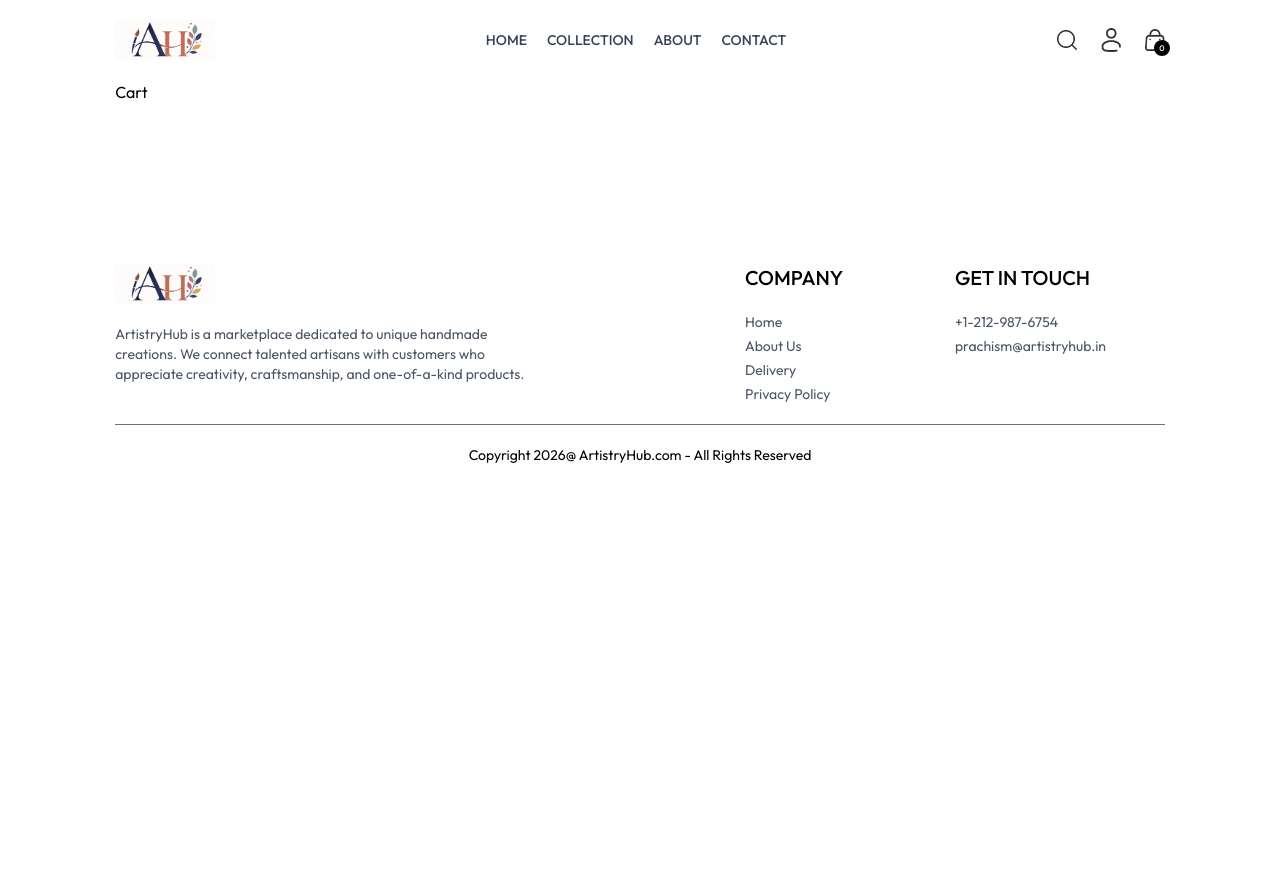
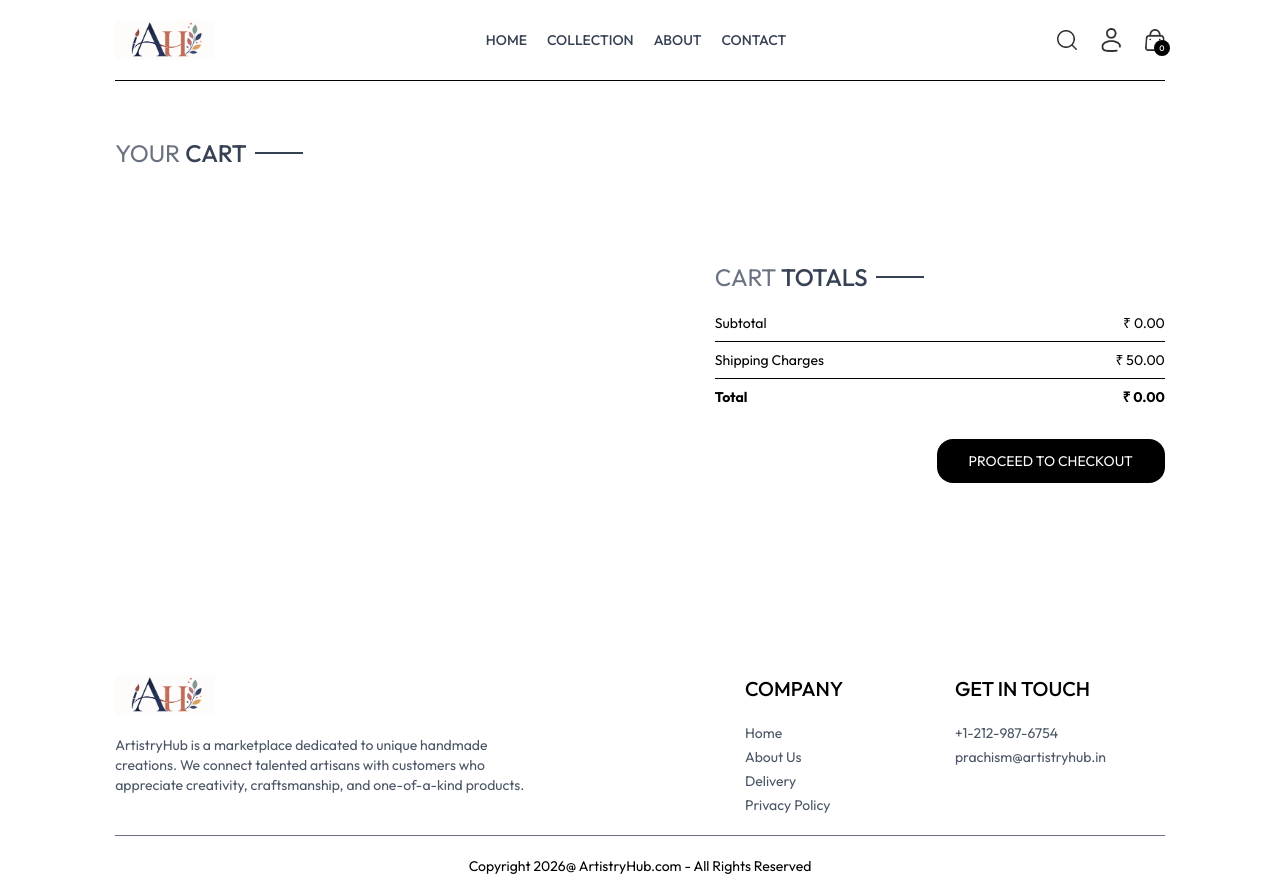
Before and after one commit to prachi93-web/ArtistryHub, a React (Vite) app in the folder frontend/: page /cart in a window 1280 px wide. Before the commit the page ends 800 px from the top, so only its background shows below. Built offline with nearby package versions, Linux system fonts and the light colour scheme.

Commit message:
add to cart functionality done

```diff
--- a/frontend/src/App.jsx
+++ b/frontend/src/App.jsx
@@ -12,10 +12,12 @@
 import PlaceOrder from './pages/PlaceOrder'
 import Footer from './components/Footer'
 import SearchBar from './components/SearchBar'
-
+import { ToastContainer, toast } from 'react-toastify';
+//import 'react-toastify/dist/ReactToastify.css';
 const App = () => {
   return (
     <div className="px-4 sm:px-[5vw] md:px-[7vw] lg:px-[9vw]">
+      <ToastContainer />
       <Navbar />
       <SearchBar />
       <Routes>
--- a/frontend/src/assets/assets.js
+++ b/frontend/src/assets/assets.js
@@ -9,6 +9,7 @@
 import cross_icon from './cross_icon.png'
 import support_img from './support_img.png'
 import star_icon from './star_icon.png'
+import bin_icon from './bin_icon.png'
 import star_dull_icon from './star_dull_icon.png'
 import hero_img from './hero_img.png'
 import p_img1 from './p_img1.png'
@@ -31,7 +32,8 @@
     search_icon,
     cross_icon,
     star_icon,
-    star_dull_icon
+    star_dull_icon,
+    bin_icon
 }
 export const products = [
   {
--- /dev/null
+++ b/frontend/src/components/CartTotal.jsx
@@ -0,0 +1,33 @@
+import React, { useContext } from 'react'
+import { ShopContext } from '../context/ShopContext'
+import Title from './Title';
+
+const CartTotal = () => {
+    const {currency, delivery_fee, getCartAmount} = useContext(ShopContext);
+  return (
+    <div className="w-full">
+        <div className="text-2xl">
+            <Title text1={'CART'} text2={"TOTALS"} />
+        </div>
+        <div className="flex flex-col gap-2 mt-2 text-sm">
+            <div className="flex justify-between">
+                <p>Subtotal</p>
+                <p>{currency} {getCartAmount()}.00</p>
+            </div>
+            <hr />
+            <div className="flex justify-between">
+                <p>Shipping Charges</p>
+                <p>{currency} {delivery_fee}.00</p>
+            </div>
+            <hr />
+            <div className="flex justify-between">
+                <b>Total</b>
+                <b>{currency} {getCartAmount() === 0 ? 0 : getCartAmount() + delivery_fee}.00</b>
+            </div>
+
+        </div>
+    </div>
+  )
+}
+
+export default CartTotal
--- a/frontend/src/components/Navbar.jsx
+++ b/frontend/src/components/Navbar.jsx
@@ -6,7 +6,7 @@
 const Navbar = () => {
     const[visible,setVisible] = useState(false);
 
-    const{setShowSearch} = useContext(ShopContext);
+    const{setShowSearch, getCartCount} = useContext(ShopContext);
   return (
     <div className='flex items-center justify-between py-5 font-medium'>
 
@@ -43,7 +43,7 @@
             </div>
             <Link to="/cart" className='relative'>
                 <img src={assets.cart_icon} className='w-5 cursor-pointer' alt="cart" />
-                <p className='absolute -right-1.25 -bottom-1.25 w-4 text-center leading-4 bg-black text-white aspect-square rounded-full text-[8px]'>0</p>
+                <p className='absolute -right-1.25 -bottom-1.25 w-4 text-center leading-4 bg-black text-white aspect-square rounded-full text-[8px]'>{getCartCount()}</p>
             </Link>
             <img onClick={() => setVisible(true)} src={assets.menu_icon} className='w-5 cursor-pointer sm:hidden' alt="menu" />
         </div>
--- a/frontend/src/context/ShopContext.jsx
+++ b/frontend/src/context/ShopContext.jsx
@@ -1,5 +1,6 @@
 import { createContext, useEffect, useState } from "react";
 import { products } from "../assets/assets";
+import { useNavigate } from "react-router-dom";
 export const ShopContext = createContext();
 
 const ShopContextProvider = (props) => {
@@ -9,6 +10,7 @@
     const [search, setSearch] = useState('');
     const [showSearch, setShowSearch] = useState(false);
     const [cartItems, setCartItems] = useState({});
+    const navigate = useNavigate();
 
     const addToCart = async (ItemId) => {
         let cartData = structuredClone(cartItems);
@@ -22,16 +24,47 @@
         setCartItems(cartData);
     }
 
-    useEffect(()=>{
-        console.log(cartItems);
-    },[cartItems])
+    const getCartCount = () => {
+        let totalCount = 0;
+        for(const items in cartItems){
+            try {
+                if(cartItems[items] > 0) {
+                    totalCount += cartItems[items];
+                }
+                } catch (error) {
+            }
+        }
+        return totalCount;
+    }
+
+    const updateQuantity = async (ItemId,quantity) => {
+
+        let cartData = structuredClone(cartItems);
+        cartData[ItemId] = quantity;
+        setCartItems(cartData);
+    }
+
+    const getCartAmount = () => {
+        let totalAmount = 0;
+        for(const items in cartItems) {
+            let itemInfo = products.find((product)=> product._id === items);
+            try {
+                if (cartItems[items] > 0) {
+                    totalAmount += itemInfo.price * cartItems[items];
+                }
+                } catch (error) {
+            }
+        }
+        return totalAmount;
+    }
 
     const value ={
         products,
         currency,
         delivery_fee,
         search, setSearch, showSearch, setShowSearch,
-        cartItems,addToCart
+        cartItems,addToCart,getCartCount,updateQuantity
+        ,getCartAmount,navigate
     }
 
     return (
--- a/frontend/src/pages/Cart.jsx
+++ b/frontend/src/pages/Cart.jsx
@@ -1,8 +1,62 @@
-import React from 'react'
+import React, { useContext, useEffect, useState } from 'react'
+import { ShopContext } from '../context/ShopContext'
+import Title from '../components/Title'
+import { assets } from '../assets/assets';
+import CartTotal from '../components/CartTotal';
 
 const Cart = () => {
+  const { products, currency, cartItems, updateQuantity, navigate } = useContext(ShopContext);
+  const [cartData, setCartData] =useState([]);
+
+  useEffect(()=>{
+    const tempData = [];
+    for(const items in cartItems) {
+      if(cartItems[items] > 0) {
+        tempData.push({
+          _id: items,
+          quantity:cartItems[items]
+        })
+      }
+    }
+    setCartData(tempData);
+  },[cartItems])
+
   return (
-    <div>Cart</div>
+    <div className="border-t pt-14">
+        <div className="text-2xl mb-3">
+          <Title text1={'YOUR'} text2={'CART'} />
+        </div>
+        <div>
+          {
+            cartData.map((item,index)=>{
+              const productData = products.find((product)=>product._id ===item._id);
+              return (
+                <div key={index} className="py-4 border-t bprder-b text-gray-700 grid grid-cols-[4fr_0.5fr_0.5fr] sm:grid-cols-[4fr_2fr_0.5fr] items-center gap-4">
+                  <div className="flex gap-6 items-start">
+                    <img src={productData.image[0]} alt="" className="w-16 sm:w-20" />
+                    <div>
+                      <p className='text-xs sm:text-lg font-medium'>{productData.name}</p>
+                      <div className=" flex items-center gap-5 mt-2">
+                        <p>{currency}{productData.price}</p>
+                      </div>
+                    </div>
+                  </div>
+                  <input onChange={(e)=>e.target.value === '' || e.target.value === '0' ? null : updateQuantity(item._id,Number(e.target.value))} className='border max-w-10 sm:max-w-20 px-1 sm:px-2 py-1' type="number" min={1} defaultValue={item.quantity}/>
+                  <img onClick={()=>updateQuantity(item._id,0)} className='w-4 mr-4 sm:w-5 cursor-pointer' src={assets.bin_icon} alt="" />
+                </div>
+              )
+            })
+          }
+        </div>
+        <div className="flex justify-end my-20">
+            <div className="w-full sm:w-112.5">
+              <CartTotal />
+              <div className="w-full text-end">
+                <button onClick={()=>navigate('/place-order')} className='bg-black rounded-2xl text-white text-sm my-8 px-8 py-3'>PROCEED TO CHECKOUT</button>
+              </div>
+            </div>
+        </div>
+    </div>
   )
 }
 
```
